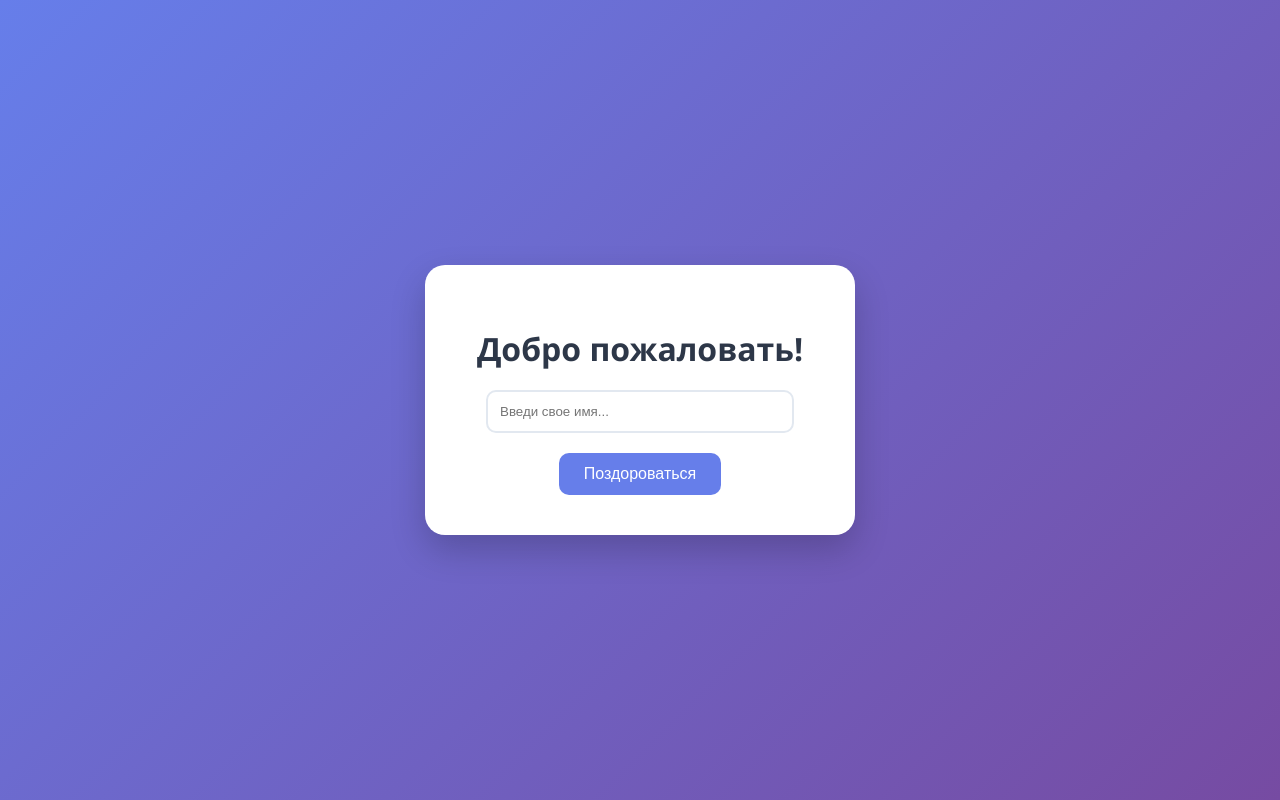
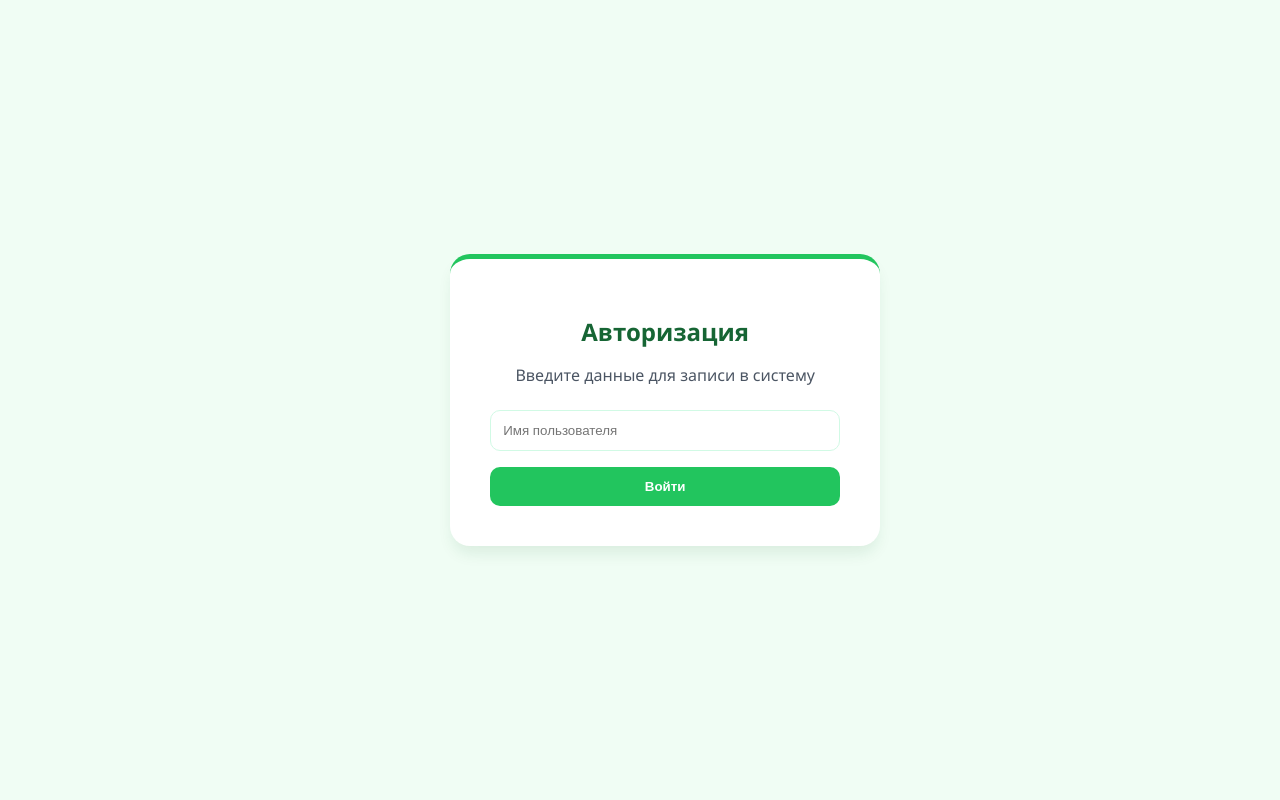
Before and after one commit to KLAUS-fail/my-flask-practice, a Flask app: page / in a window 1280 px wide. Run offline with Flask 3, Linux system fonts and the light colour scheme.

Commit message:
new flask

```diff
--- a/app.py
+++ b/app.py
@@ -1,14 +1,24 @@
-from flask import Flask, render_template, request
+from flask import Flask, render_template, request, session, redirect, url_for
+import os
 
 app = Flask(__name__)
+app.secret_key = os.urandom(24)
 
 @app.route('/', methods=['GET', 'POST'])
 def index():
-    name = ""
     if request.method == 'POST':
-        name = request.form.get('user_name')
+        user_name = request.form.get('user_name')
+        if user_name:
+            session['user_name'] = user_name
 
+    name = session.get('user_name')
     return render_template('index.html', name=name)
 
+@app.route('/clear')
+def clear_session():
+    """Та самая очистка для отчета ПМ.04"""
+    session.clear()
+    return redirect(url_for('index'))
+
 if __name__ == '__main__':
-    app.run(host='0.0.0.0', port=5000)
+    app.run(host='0.0.0.0', port=5000, debug=True)
--- a/static/style.css
+++ b/static/style.css
@@ -1,58 +1,84 @@
 body {
-    background: linear-gradient(135deg, #667eea 0%, #764ba2 100%);
+    background-color: #f0fdf4; /* Светло-зеленый фон */
+    font-family: 'Segoe UI', sans-serif;
     display: flex;
     justify-content: center;
     align-items: center;
     height: 100vh;
     margin: 0;
-    font-family: 'Segoe UI', Tahoma, Geneva, Verdana, sans-serif;
 }
 
-.box {
+.card {
     background: white;
-    padding: 40px;
+    padding: 2.5rem;
     border-radius: 20px;
-    box-shadow: 0 15px 35px rgba(0,0,0,0.2);
+    box-shadow: 0 10px 15px -3px rgba(22, 101, 52, 0.1);
     text-align: center;
-    width: 350px;
+    width: 100%;
+    max-width: 350px;
+    border-top: 5px solid #22c55e;
 }
 
 h1 {
-    color: #2d3748;
-    margin-bottom: 20px;
+    color: #166534;
+    font-size: 1.5rem;
+    margin-bottom: 0.5rem;
+}
+
+p {
+    color: #4b5563;
+    margin-bottom: 1.5rem;
 }
 
 input {
-    width: 80%;
+    width: 100%;
     padding: 12px;
-    border: 2px solid #e2e8f0;
+    margin-bottom: 1rem;
+    border: 1px solid #d1fae5;
     border-radius: 10px;
-    margin-bottom: 20px;
+    box-sizing: border-box;
     outline: none;
-    transition: border-color 0.3s;
 }
 
 input:focus {
-    border-color: #667eea;
+    border-color: #22c55e;
+    box-shadow: 0 0 0 3px rgba(34, 197, 94, 0.2);
 }
 
-button {
-    background: #667eea;
+.btn-submit {
+    width: 100%;
+    background-color: #22c55e;
     color: white;
     border: none;
-    padding: 12px 25px;
+    padding: 12px;
     border-radius: 10px;
     cursor: pointer;
-    font-size: 16px;
-    transition: background 0.3s;
+    font-weight: 600;
+    transition: background 0.2s;
 }
 
-button:hover {
-    background: #764ba2;
+.btn-submit:hover {
+    background-color: #16a34a;
 }
 
-a {
-    color: #667eea;
+.btn-clear {
+    display: inline-block;
+    margin-top: 1rem;
+    color: #dc2626;
     text-decoration: none;
-    font-weight: bold;
+    font-size: 0.9rem;
+    font-weight: 500;
 }
+
+.success-icon {
+    width: 50px;
+    height: 50px;
+    background: #dcfce7;
+    color: #22c55e;
+    border-radius: 50%;
+    display: flex;
+    align-items: center;
+    justify-content: center;
+    margin: 0 auto 1rem;
+    font-size: 1.5rem;
+}
--- a/templates/index.html
+++ b/templates/index.html
@@ -2,24 +2,27 @@
 <html lang="ru">
 <head>
     <meta charset="UTF-8">
-    <title>Мой проект</title>
+    <meta name="viewport" content="width=device-width, initial-scale=1.0">
+    <title>Система управления</title>
     <link rel="stylesheet" href="{{ url_for('static', filename='style.css') }}">
 </head>
 <body>
-    <div class="box">
-        {% if name %}
-            <h1>Привет, {{ name }}! 👋</h1>
-            <p>Рад тебя видеть в моем проекте.</p>
-            <br>
-            <a href="/">Назад</a>
-        {% else %}
-            <h1>Добро пожаловать!</h1>
-            <form method="post">
-                <input type="text" name="user_name" placeholder="Введи свое имя..." required>
-                <br>
-                <button type="submit">Поздороваться</button>
-            </form>
-        {% endif %}
+    <div class="container">
+        <div class="card">
+            {% if name %}
+                <div class="success-icon">✓</div>
+                <h1>Сессия активна</h1>
+                <p>Добро пожаловать, <strong>{{ name }}</strong></p>
+                <a href="{{ url_for('clear_session') }}" class="btn-clear">Очистить данные сессии</a>
+            {% else %}
+                <h1>Авторизация</h1>
+                <p>Введите данные для записи в систему</p>
+                <form method="post">
+                    <input type="text" name="user_name" placeholder="Имя пользователя" required>
+                    <button type="submit" class="btn-submit">Войти</button>
+                </form>
+            {% endif %}
+        </div>
     </div>
 </body>
 </html>
```
Also changed, not shown: 2 other files.
